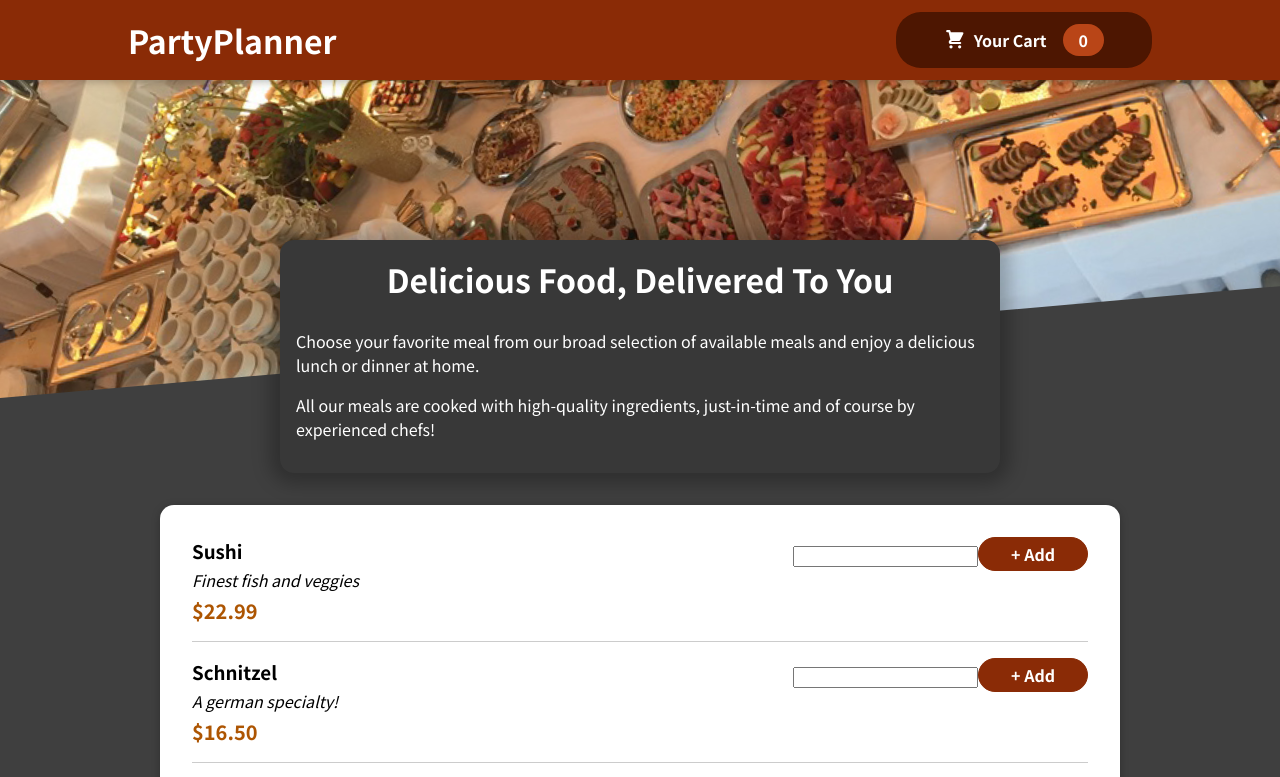
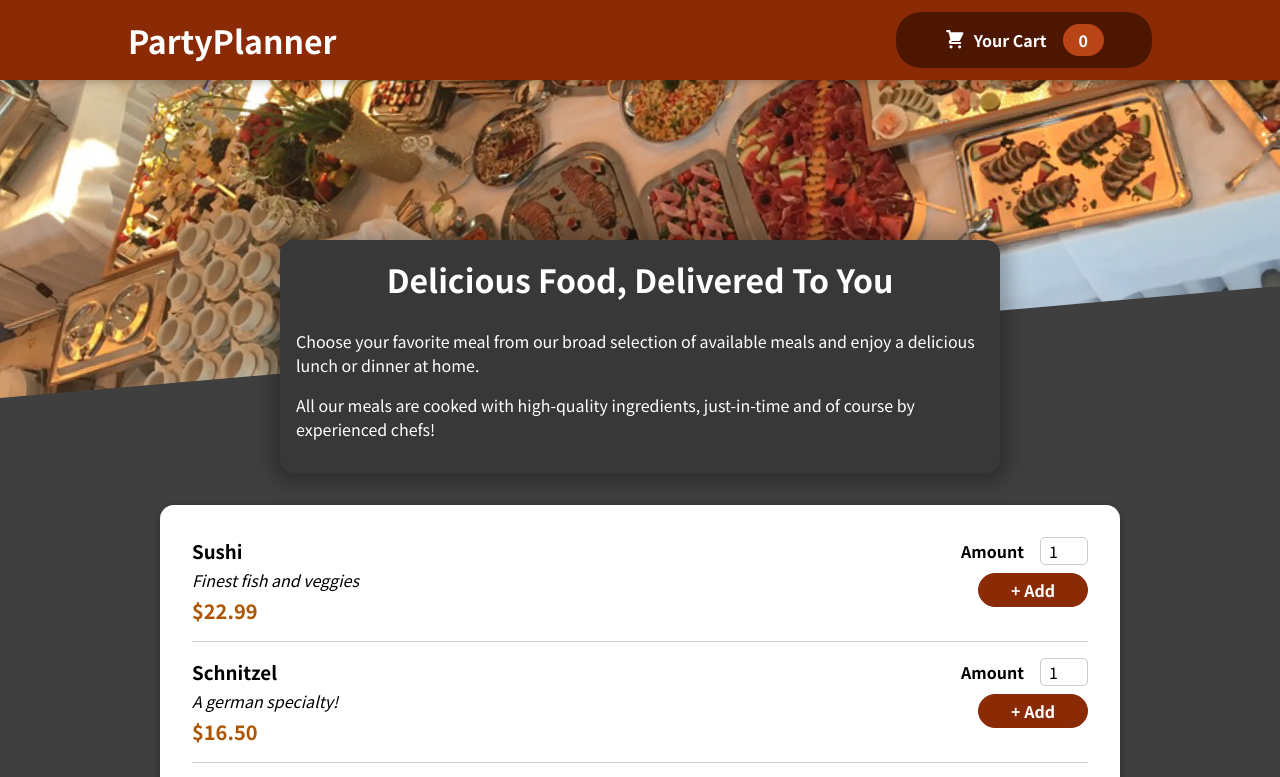
Before and after one commit to peayah/partyplanner, a React (Create React App) app: page / in a window 1280 px wide. Shown: the top 777 px of the page. Built offline with nearby package versions, Linux system fonts and the light colour scheme.

Commit message:
add to cart item logic added

```diff
--- a/src/components/Meals/MealItem/MealItem.js
+++ b/src/components/Meals/MealItem/MealItem.js
@@ -1,8 +1,23 @@
 // from available meals
 import classes from "./MealItem.module.css"
 import MealItemForm  from "./MealItemForm"
+import { useContext } from "react"
+import CartContext from "../../../store/cart-context";
+
 const MealItem = props => {
+    const cartCtx = useContext(CartContext)
+
     const price = `$${props.price.toFixed(2)}`
+
+    const addToCartHandler = amount => {
+        cartCtx.addItem({
+            id: props.id,
+            name: props.name,
+            amount: amount,
+            price: props.price
+        });
+    };
+
     return <li className={classes.meal}>
 
         <div>
@@ -11,7 +26,7 @@ const MealItem = props => {
         <div className={classes.price}>{price}</div>
         </div>
         <div>
-        <MealItemForm/>
+        <MealItemForm onAddToCart={addToCartHandler}/>
         </div>
     </li>
 }
--- a/src/components/Meals/MealItem/MealItemForm.js
+++ b/src/components/Meals/MealItem/MealItemForm.js
@@ -1,16 +1,44 @@
 import classes from "./MealItemForm.module.css"
+import { useRef, useState } from "react";
+import Input from "../../UI/Input"
 
-const MealItemForm = props => {
+const MealItemForm = (props) => {
+    const [amountIsValid, setAmountIsValid] = useState(true)
+    const amountInputRef = useRef()
+
+    const submitHandler = event => {
+        event.preventDefault()
+
+        const enteredAmount = amountInputRef.current.value;
+        const enteredAmountNumber = +enteredAmount;
+
+        if (
+            enteredAmount.trim().length === 0 ||
+            enteredAmountNumber < 1 ||
+            enteredAmountNumber > 5
+        ) {
+            setAmountIsValid(false);
+            return;
+        }
+
+        props.onAddToCart(enteredAmountNumber);
+
+    };
+
     return (
-    <form className={classes.form}>
-        <input label="Amount" inputMode={{
-            id: "amount_" + props.id,
+    <form className={classes.form} onSubmit={submitHandler}>
+        <Input
+        ref={amountInputRef}
+        label="Amount"
+        input={{
+            id: "amount", //+ props.id,
             type: "number",
             min: "1",
             max: "5",
             defaultValue: "1"
             }} />
         <button>+ Add</button>
+        {!amountIsValid && <p>Please enter a valid amount (1-5)</p>}
     </form>
     );
 };
--- a/src/components/UI/input.js
+++ b/src/components/UI/input.js
@@ -1,10 +1,14 @@
-import { isLabelWithInternallyDisabledControl } from "@testing-library/user-event/dist/utils"
+import React from "react";
+import classes from "./Input.module.css";
 
-const Input = props => {
-    return <div className = {classes.input}>
-        <label htmlFor={props.input.id}>{props.name}</label>
-        <input {...props.input} />
+const Input = React.forwardRef((props, ref) => {
+    return (
+
+    <div className = {classes.input}>
+        <label htmlFor={props.input.id}>{props.label}</label>
+        <input ref={ref} {...props.input} />
     </div>
-};
+    );
+});
 
 export default Input
```
